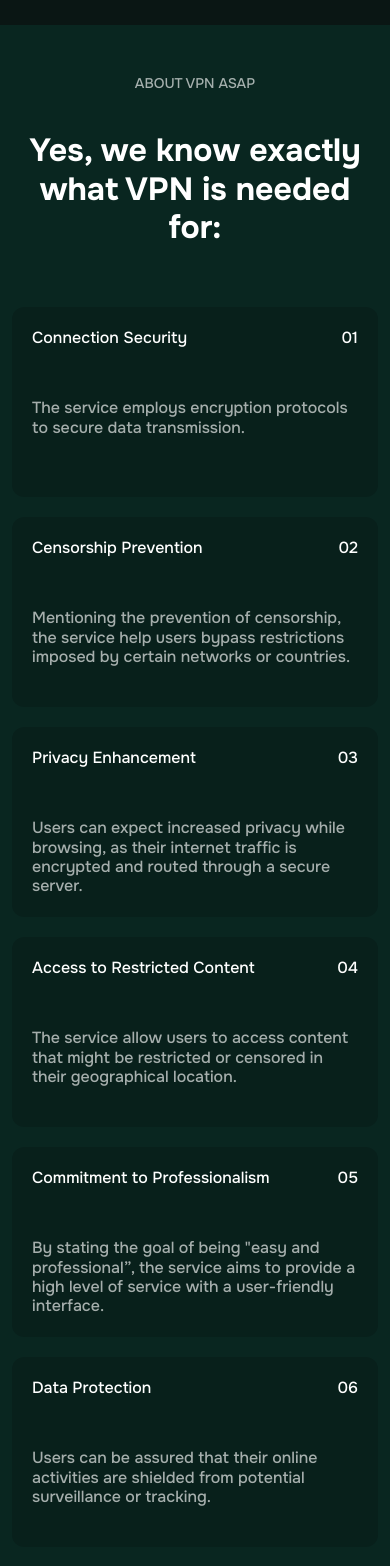
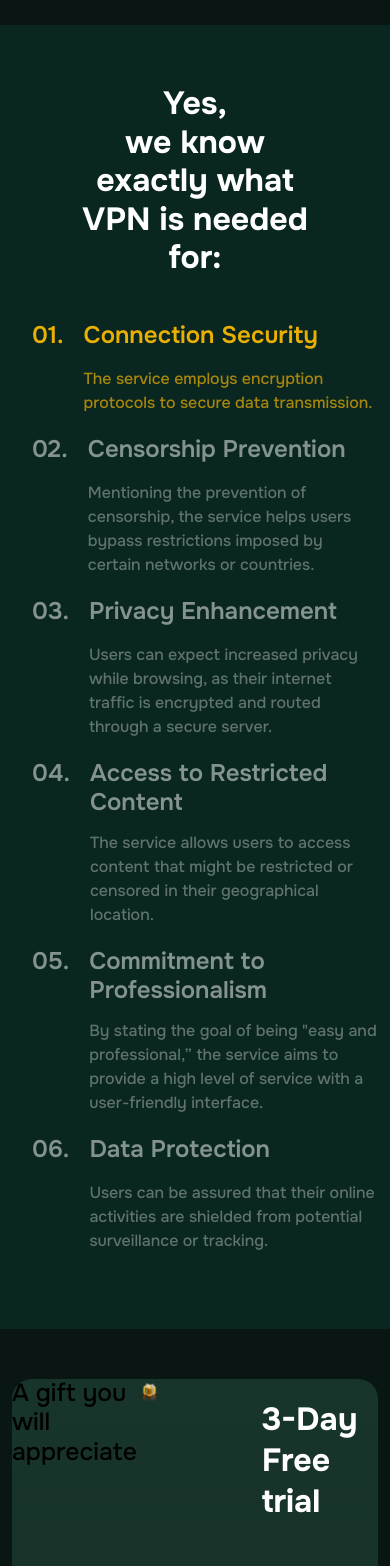
Before and after one commit to kaletvintsev/vpnsap, a Vue app: page / in a window 390 px wide. Shown: the part 3560-5126 px from the top of the page. Built offline with nearby package versions, Linux system fonts and the light colour scheme.

Commit message:
about mobile styles

```diff
--- a/src/components/LandingAbout.vue
+++ b/src/components/LandingAbout.vue
@@ -3,79 +3,53 @@
 <template>
   <div ref="about" class="section-about">
     <div class="container">
-      <h2>ABOUT VPN ASAP</h2>
-      <div class="title">Yes, we know exactly what VPN is needed for:</div>
-      <div class="about-description">
-        <div class="description-block-position">
-          <div class="description-block">
-            <div class="header">
-              <div>Connection Security</div>
-              <div>01</div>
-            </div>
-            <p>The service employs encryption protocols to secure data transmission.</p>
-          </div>
-        </div>
-        <div class="description-block-position">
-          <div class="description-block">
-            <div class="header">
-              <div>Censorship Prevention</div>
-              <div>02</div>
-            </div>
-            <p>
-              Mentioning the prevention of censorship, the service help users bypass restrictions
+      <h2 class="title">
+        Yes,<br />
+        we know exactly what VPN is needed for:
+      </h2>
+      <ul class="reasons">
+        <li class="reason reason--active">
+          <h3 class="reason-title">Connection Security</h3>
+          <p class="reason-text">
+            The service employs encryption protocols to secure data transmission.
+          </p>
+        </li>
+        <li class="reason">
+          <h3 class="reason-title">Censorship Prevention</h3>
+          <p class="reason-text">
+            Mentioning the prevention of censorship, the service helps users bypass restrictions
             imposed by certain networks or countries.
           </p>
-          </div>
-        </div>
-        <div class="description-block-position">
-          <div class="description-block">
-            <div class="header">
-              <div>Privacy Enhancement</div>
-              <div>03</div>
-            </div>
-            <p>
+        </li>
+        <li class="reason">
+          <h3 class="reason-title">Privacy Enhancement</h3>
+          <p class="reason-text">
             Users can expect increased privacy while browsing, as their internet traffic is
             encrypted and routed through a secure server.
           </p>
-          </div>
-        </div>
-        <div class="description-block-position">
-          <div class="description-block">
-            <div class="header">
-              <div>Access to Restricted Content</div>
-              <div>04</div>
-            </div>
-            <p>
-              The service allow users to access content that might be restricted or censored in
-              their geographical location.
+        </li>
+        <li class="reason">
+          <h3 class="reason-title">Access to Restricted Content</h3>
+          <p class="reason-text">
+            The service allows users to access content that might be restricted or censored in their
+            geographical location.
           </p>
-          </div>
-        </div>
-        <div class="description-block-position">
-          <div class="description-block">
-            <div class="header">
-              <div>Commitment to Professionalism</div>
-              <div>05</div>
-            </div>
-            <p>
-              By stating the goal of being "easy and professional”, the service aims to provide a
-              high level of service with a user-friendly interface.
+        </li>
+        <li class="reason">
+          <h3 class="reason-title">Commitment to Professionalism</h3>
+          <p class="reason-text">
+            By stating the goal of being "easy and professional,” the service aims to provide a high
+            level of service with a user-friendly interface.
           </p>
-          </div>
-        </div>
-        <div class="description-block-position">
-          <div class="description-block">
-            <div class="header">
-              <div>Data Protection</div>
-              <div>06</div>
-            </div>
-            <p>
+        </li>
+        <li class="reason">
+          <h3 class="reason-title">Data Protection</h3>
+          <p class="reason-text">
             Users can be assured that their online activities are shielded from potential
             surveillance or tracking.
           </p>
-          </div>
-        </div>
-      </div>
+        </li>
+      </ul>
     </div>
   </div>
 </template>
@@ -84,105 +58,59 @@
   display: flex;
   justify-content: center;
   align-items: center;
-  padding: 100px 0 100px 0;
+  padding: 60px 0;
   background: #092620;
+  color: rgba(255, 255, 255, 1);
+}
 
-  h2 {
-    display: flex;
-    justify-content: center;
-    align-items: center;
-    font-size: 14px;
-    color: rgba(255, 255, 255, 0.64);
-  }
 .title {
-    display: flex;
-    justify-content: center;
-    align-items: center;
-    margin-top: 40px;
-    color: #ffffff;
   font-size: 32px;
+  width: 8em;
+  margin: auto;
   line-height: 1.2;
   font-weight: 700;
   text-align: center;
+  margin-bottom: 40px;
 }
 
-  .about-description {
-    display: flex;
-    justify-content: start;
-    flex-wrap: wrap;
-    width: 100%;
-    margin-top: 40px;
-
-    .description-block-position {
-      flex: 0 0 33.33%;
-      max-width: 33.33%;
-      padding: 0 10px 10px;
-
-      .description-block {
-        background: rgba(0, 0, 0, 0.16);
-        margin-top: 20px;
-        padding: 20px;
-        border-radius: 12px;
-        height: 190px;
-
-        .header {
-          display: flex;
-          justify-content: space-between;
-          font-size: 16px;
-          font-weight: 500;
-          width: 100%;
-          color: #ffffff;
+.reasons {
+  font-family: Onest;
+  line-height: 1.5;
+  letter-spacing: -2%;
 }
 
-        p {
-          margin-top: 50px;
-          color: rgba(255, 255, 255, 0.64);
-          line-height: 1.2;
-          margin-bottom: 0;
+.reason {
+  list-style: none;
+  display: grid;
+  align-items: baseline;
+  gap: 14px 20px;
+  grid-template-columns: auto 1fr;
+  opacity: 0.5;
+  transition: all 0.7s;
+
+  &--active,
+  &:hover {
+    color: rgba(234, 175, 3, 1);
+    opacity: 1;
   }
-      }
-    }
+
+  &::before {
+    content: '0' counter(list-item) '.';
+    counter-increment: list-item;
+    font-size: 24px;
+    font-weight: 600;
+    letter-spacing: -1%;
   }
 }
 
-@media only screen and (max-width: 1200px) {
-  .section-about {
-    .about-description {
-      .description-block-position {
-        flex: 0 0 50%;
-        max-width: 50%;
-      }
-    }
-  }
+.reason-text {
+  grid-column: 2/-1;
+  opacity: 0.7;
 }
 
-@media only screen and (max-width: 992px) {
-  .section-about {
-    padding: 50px 0 50px 0;
-
-    .about-description {
-      display: flex;
-      justify-content: center;
-      align-items: center;
-      flex-flow: column;
-      flex-wrap: unset;
-      width: 100%;
-
-      .description-block-position {
-        flex: 0 0 100%;
-        max-width: 100%;
-        padding: 0;
-        width: 100%;
-
-        &:last-child {
-          padding-bottom: 0;
-        }
-
-        .description-block {
-          width: 100%;
-        }
-      }
-    }
-  }
+.reason-title {
+  font-size: 24px;
+  font-weight: 600;
+  letter-spacing: -1%;
 }
 </style>
```
Lines whose indentation alone changed are shown as unchanged.
